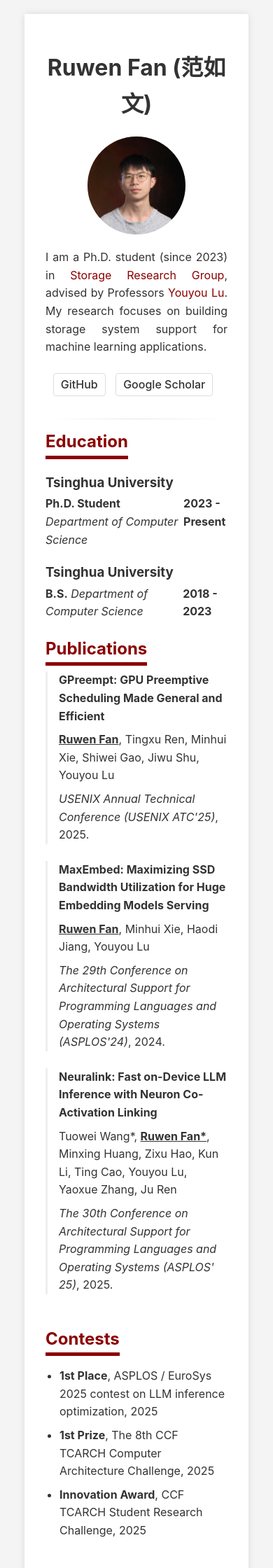
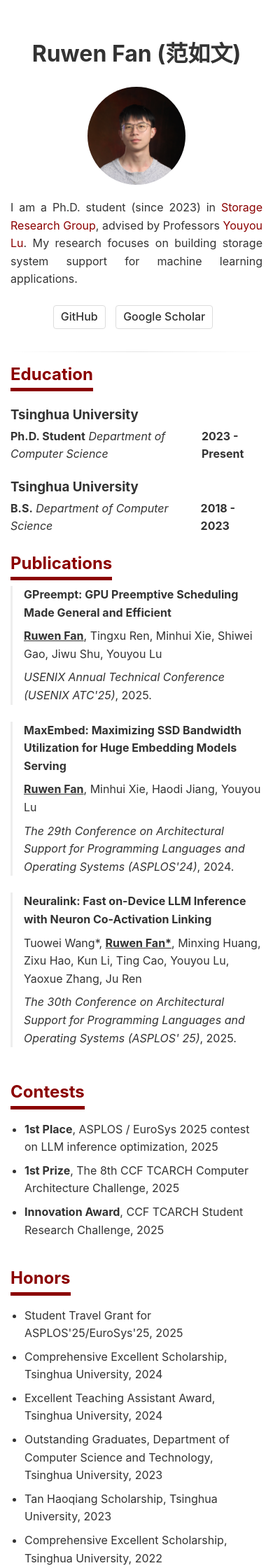
Before and after one commit to Ksitta/ksitta.github.io, a Jekyll site: the page built from index.markdown, in a window 390 px wide. Shown: the top 2240 px of the page at 70% size. Built offline with Jekyll 4.4.1, drawn with Linux system fonts in a browser that asks for light colours.

Commit message:
suitable for mobile

```diff
--- a/_sass/main.scss
+++ b/_sass/main.scss
@@ -230,12 +230,43 @@ hr.section-divider {
     text-align: left; /* Align to the left on mobile */
     margin-bottom: 0em; /* Add space below the title when stacked */
   }
+
+  body {
+    /* 移除桌面端 body 周围的 padding，这样内容就可以贴到屏幕边缘 */
+    padding: 0;
+    background-color: #fff; /* Optional: Change background to white for a cleaner look */
+  }
+
+  .page-layout {
+    /* 在移动端，让布局容器自己带上内边距，防止文字紧贴屏幕边缘 */
+    padding: 0 20px;
+  }
+
+  .container {
+    /* 移除卡片的阴影效果 */
+    box-shadow: none;
+
+    /* 移除卡片自身的内边距，因为它的父容器 page-layout 已经处理了边距 */
+    padding-left: 0;
+    padding-right: 0;
+  }
+
 }
 
 
 /* _sass/main.scss */
 
 /* --- New Main Layout with Sidebar --- */
+// .page-layout {
+//   display: flex;
+//   justify-content: center; /* Horizontally center the flex items */
+//   max-width: 1260px; /* 800px (content) + 30px (gap) + 150px (sidebar) */
+//   width: 100%;
+//   margin: 0 auto; /* The magic that centers the whole layout */
+//   padding: 0 15px; /* Add some padding on mobile */
+//   box-sizing: border-box;
+// }
+
 .page-layout {
   display: flex;
   justify-content: center; /* Horizontally center the flex items */
@@ -265,7 +296,7 @@ hr.section-divider {
 }
 
 /* --- Responsive adjustments --- */
-@media (max-width: 1100px) {
+@media (max-width: 1260px) {
   .sidebar-container {
     display: none; /* Hide the sidebar container completely */
   }
@@ -323,7 +354,7 @@ footer {
 
 
 /* --- Responsive: Hide sidebar on small screens --- */
-@media (max-width: 1100px) {
+@media (max-width: 1260px) {
   .sidebar-nav {
     display: none; /* Hide the sidebar when there's not enough space */
   }
```
